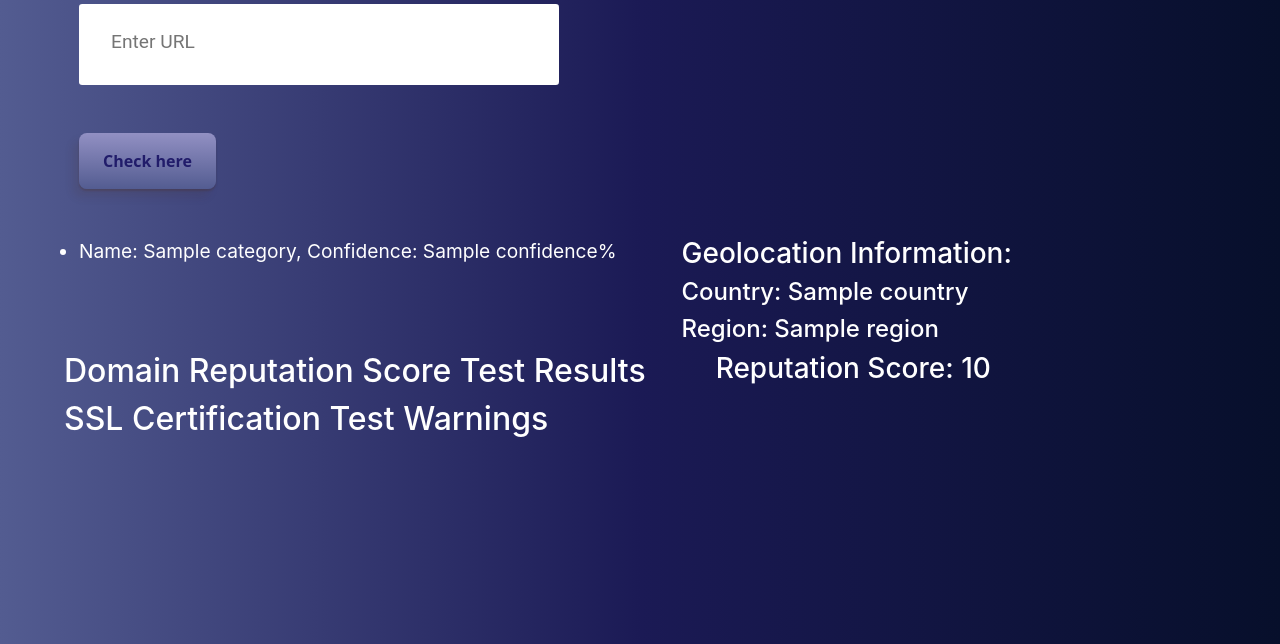
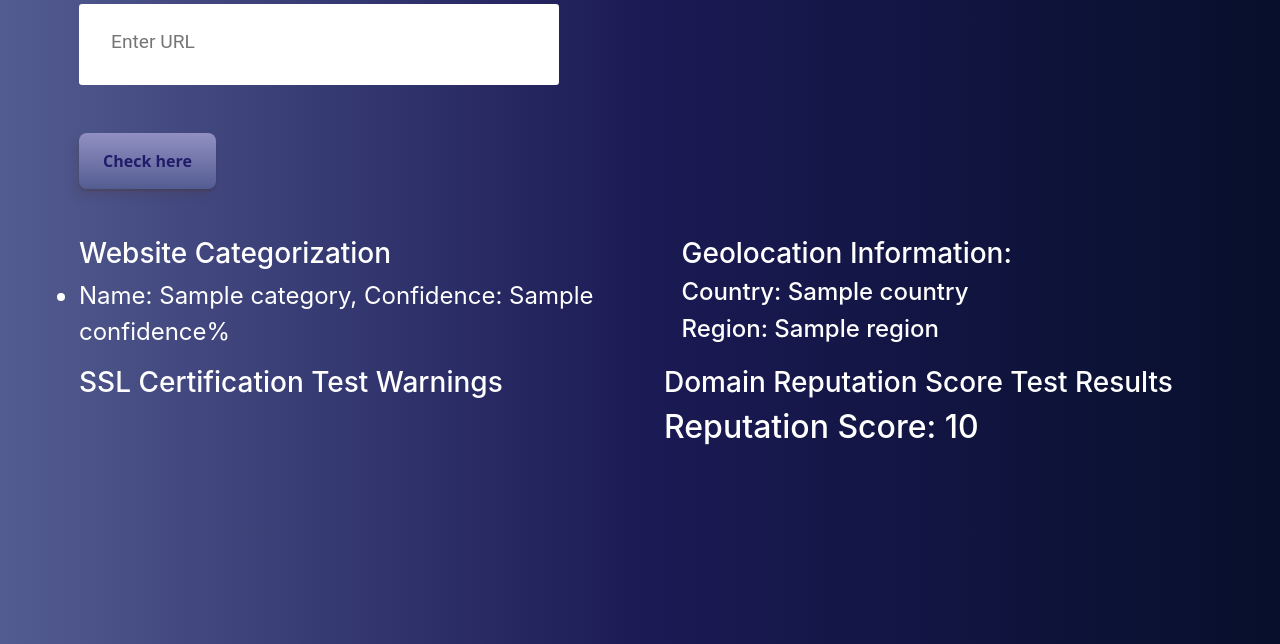
Before and after one commit to Karty-Bala/feature-trial, a Flask app: template templates/index.html in a window 1280 px wide. Shown: the part 233-877 px from the top of the page. Run offline with Flask 2, Linux system fonts and the light colour scheme; the template is opened without the code that fills it: most values are stand-ins (such as "Sample title", 1, 10 or a date in 2020); parts of the project's set-up code (start-up, migrations or seed data) failed here and were passed over; some libraries are stand-ins or nearby versions.

Commit message:
html, css, app changes

```diff
--- a/app.py
+++ b/app.py
@@ -25,7 +25,7 @@ def get_domain_name(url):
 def index():
     ApiKey = "at_QLI83U4Lnkv28Ch8UXL2Zzoyj8hlX"
     webCatURL = ("https://website-categorization.whoisxmlapi.com/api/v3?apiKey=" + ApiKey + "&domainName=")
-    geoLocURL = "https://ip-geolocation.whoisxmlapi.com/api/v1?apiKey=" + ApiKey +"domain="
+    geoLocURL = "https://ip-geolocation.whoisxmlapi.com/api/v1?apiKey=" + ApiKey + "&domain="
     domRepURL = "https://domain-reputation.whoisxmlapi.com/api/v2?apiKey=" + ApiKey + "&domainName="
 
     if request.method == "POST":
@@ -48,28 +48,39 @@ def index():
         domRep_data = json.loads(domRepResult.content.decode('ascii'))
 
         # webCat INFO
-        categories = webCat_data.get('categories', [])
-        if 'code:422' in webCat_data:
-            listCategories = [{"name": "", "confidence": "Not Enough Content"}]
-        else:
-            listCategories = []
-            for category in categories:
-                name = category.get('name', '')
-                confidence = category.get('confidence', 0)
-                listCategories.append({"name": name, "confidence": int(confidence * 100)})
+        try:
+            categories = webCat_data.get('categories', [])
+            if 'code:422' in webCat_data:
+                listCategories = [{"name": "", "confidence": "Not Enough Content"}]
+            else:
+                listCategories = []
+                for category in categories:
+                    name = category.get('name', '')
+                    confidence = category.get('confidence', 0)
+                    listCategories.append({"name": name, "confidence": int(confidence * 100)})
+        except:
+            listCategories = ["No categories "]
 
         #geoloc INFO
-        country = geoLoc_data["location"]["country"]
-        region = geoLoc_data["location"]["region"]
+        try:
+            country = geoLoc_data["location"]["country"]
+            region = geoLoc_data["location"]["region"]
+        except:
+            country = "Not Specified"
+            region = "Not Specified"
+
 
         #domRep INFO
-        warning_descriptions = []
-        domRepScore = domRep_data["reputationScore"]
-        for index, result in enumerate(domRep_data["testResults"]):
-            if result["test"] == "SSL vulnerabilities":
-                for warning in result["warnings"]:
-                    warning_descriptions.append(warning["warningDescription"])
-                break
+        try:
+            warning_descriptions = []
+            domRepScore = domRep_data["reputationScore"]
+            for index, result in enumerate(domRep_data["testResults"]):
+                if result["test"] == "SSL vulnerabilities":
+                    for warning in result["warnings"]:
+                        warning_descriptions.append(warning["warningDescription"])
+                    break
+        except:
+            warning_descriptions = ["No warnings found."]
         print(listCategories)
         print("Country:", country)
         print("Region:", region)
--- a/static/styles.css
+++ b/static/styles.css
@@ -165,15 +165,12 @@ body {
   width: 50%;
 }
 .bigger-list li{
-font-size: 1.2em;
+font-size: 1.5em;
 }
 #geoloc{
 padding-left:50px;
 }
 #reputation{
-padding-left:70px;
 }
 #warnings-list{
-padding:80px;
-top-right:70px;
 }
--- a/templates/index.html
+++ b/templates/index.html
@@ -27,16 +27,15 @@
             <h6 class="right"><a href="{{ url }}" target="_blank">{{ url }}</a></h6>
             <br>
             <h3 id="prediction"></h3>
-
             <button class="button2" id="button2" role="button" onclick="window.open('{{ url }}')" target="_blank">Still want to Continue</button>
             <button class="button1" id="button1" role="button" onclick="window.open('{{ url }}')" target="_blank">Continue</button>
         </div>
-
     </div>
     <br>
     <br>
     <div class="row" id="form3">
         <div class="col-md" id="webcat" >
+            <h3>Website Categorization</h3>
             <ul class="bigger-list" id="categories-list">
                 {% for category in listCategories %}
                     <li>Name: {{ category.name }}, Confidence: {{ category.confidence }}%</li>
@@ -51,17 +50,19 @@
         </div>
     </div>
     <div class="row" id="SSL-warning">
-        <h2>Domain Reputation Score Test Results</h2>
+        <div class="col-md" id="domrep" >
+            <h3>SSL Certification Test Warnings</h3><br>
+            <ul class="bigger-list" id="warnings-list">
+                {% for warning in warning_descriptions %}
+                    <li>Warnings: {{ warning }}</li>
+                {% endfor %}
+            </ul>
+        </div>
+        <div class="col-md" id="repScore" >
+            <h3>Domain Reputation Score Test Results</h3>
+        <h2 id="reputation">Reputation Score: {{domRepScore}}</h2><br>
         <br>
-        <h3 id="reputation">Reputation Score: {{domRepScore}}</h3><br>
-        <br>
-        <h2>SSL Certification Test Warnings</h2><br>
-
-<!--            <ul class="bigger-list" id="warnings-list">-->
-<!--            {% for warning in warning_descriptions %}-->
-<!--                <li>Warnings: {{ warning }}%</li>-->
-<!--            {% endfor %}-->
-<!--        </ul>-->
+        </div>
 
 
     </div>
```
